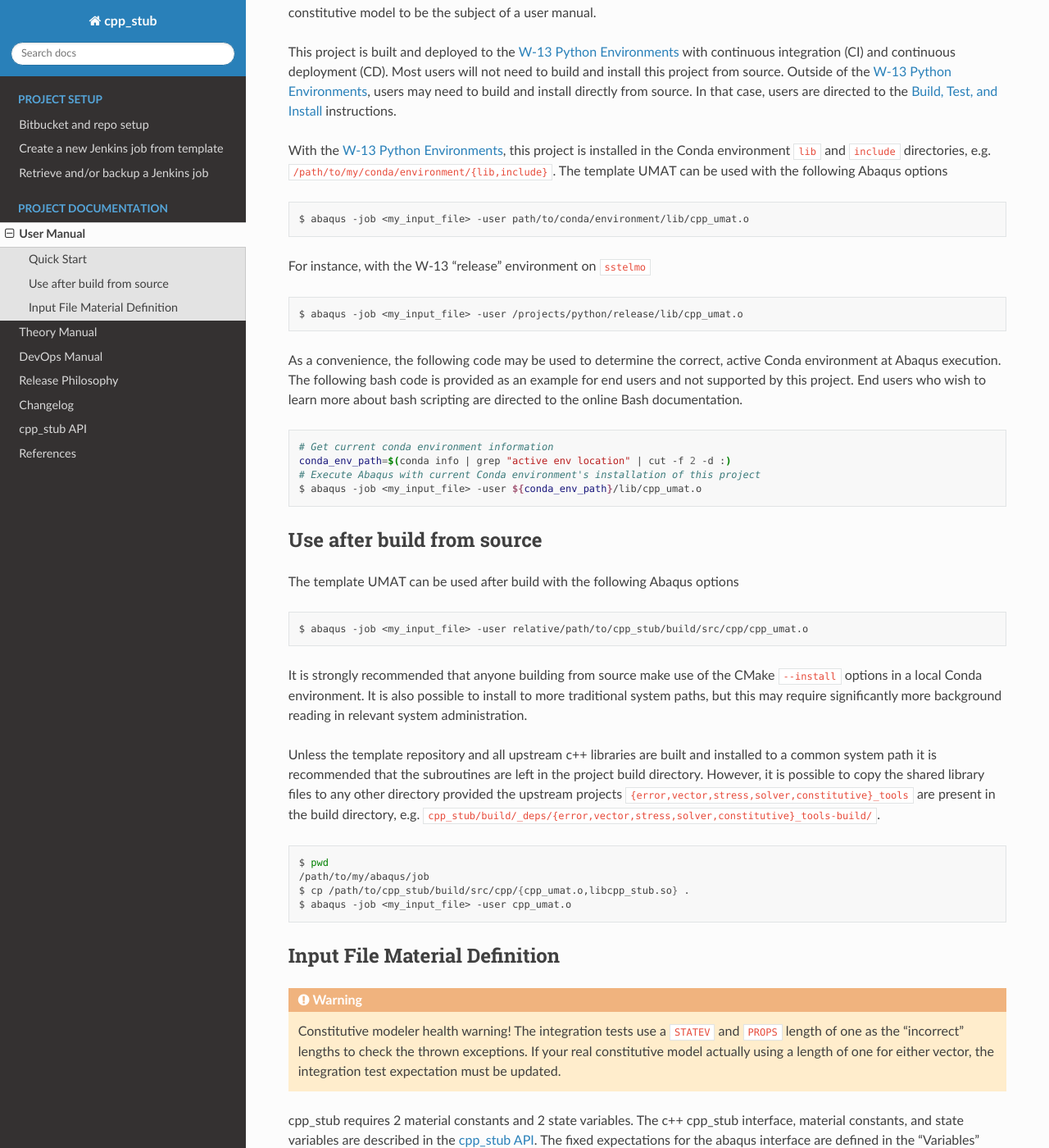
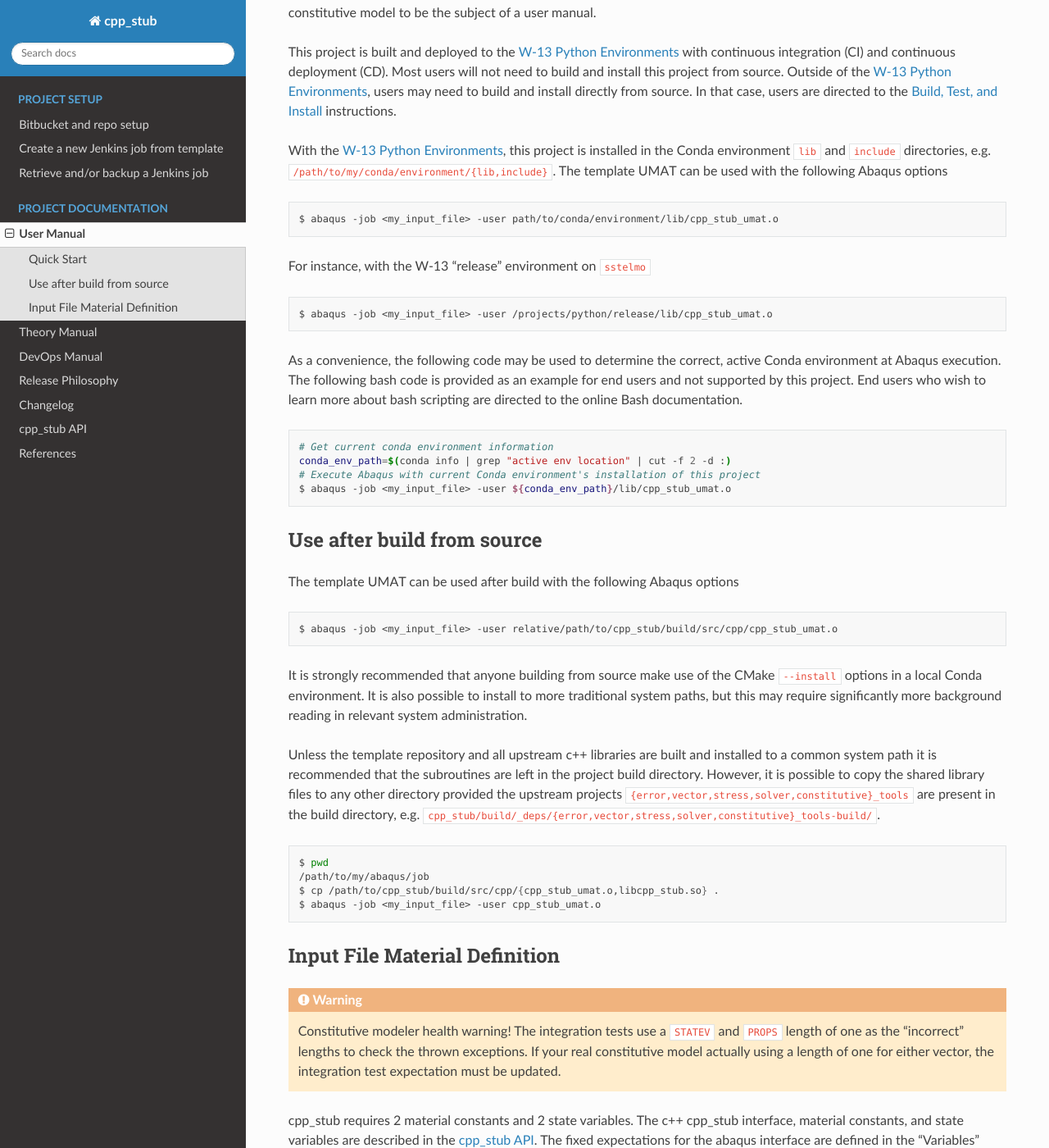
Before and after one commit to lanl/tardigrade-asp, a Sphinx documentation site: the page built from docs/user.rst, in a window 1280 px wide and 1400 px high, scrolled down 261 px. Shown: the whole window at 82% size. Built offline with Sphinx 7.4.7 and the Read the Docs theme 2.0.0, drawn with Linux system fonts in a browser that asks for light colours; cross-references to code outside the pages are shown as plain code.

Commit message:
MAINT: correct the umat name

```diff
--- a/CMakeLists.txt
+++ b/CMakeLists.txt
@@ -9,7 +9,7 @@
 set(ABAQUS_SRC_PATH "src/abaqus")
 
 # Set some Abaqus integration variables
-set(UMAT "cpp_umat")
+set(UMAT "cpp_stub_umat")
 set(MISSING_INTEGRATION_DEPS_MESSAGE "Abaqus integration tests will be skipped.")
 
 # Add installation directory variables
--- a/docs/user.rst
+++ b/docs/user.rst
@@ -23,13 +23,13 @@
 
 .. code:: bash
 
-   $ abaqus -job <my_input_file> -user path/to/conda/environment/lib/cpp_umat.o
+   $ abaqus -job <my_input_file> -user path/to/conda/environment/lib/cpp_stub_umat.o
 
 For instance, with the W-13 "release" environment on ``sstelmo``
 
 .. code:: bash
 
-   $ abaqus -job <my_input_file> -user /projects/python/release/lib/cpp_umat.o
+   $ abaqus -job <my_input_file> -user /projects/python/release/lib/cpp_stub_umat.o
 
 As a convenience, the following code may be used to determine the correct, active Conda environment at Abaqus execution.
 The following bash code is provided as an example for end users and not supported by this project. End users who wish to
@@ -40,7 +40,7 @@
    # Get current conda environment information
    conda_env_path=$(conda info | grep "active env location" | cut -f 2 -d :)
    # Execute Abaqus with current Conda environment's installation of this project
-   $ abaqus -job <my_input_file> -user ${conda_env_path}/lib/cpp_umat.o
+   $ abaqus -job <my_input_file> -user ${conda_env_path}/lib/cpp_stub_umat.o
 
 ***************************
 Use after build from source
@@ -50,7 +50,7 @@
 
 .. code:: bash
 
-   $ abaqus -job <my_input_file> -user relative/path/to/cpp_stub/build/src/cpp/cpp_umat.o
+   $ abaqus -job <my_input_file> -user relative/path/to/cpp_stub/build/src/cpp/cpp_stub_umat.o
 
 It is strongly recommended that anyone building from source make use of the CMake ``--install`` options in a local Conda
 environment. It is also possible to install to more traditional system paths, but this may require significantly more
@@ -66,8 +66,8 @@
 
    $ pwd
    /path/to/my/abaqus/job
-   $ cp /path/to/cpp_stub/build/src/cpp/{cpp_umat.o,libcpp_stub.so} .
-   $ abaqus -job <my_input_file> -user cpp_umat.o
+   $ cp /path/to/cpp_stub/build/src/cpp/{cpp_stub_umat.o,libcpp_stub.so} .
+   $ abaqus -job <my_input_file> -user cpp_stub_umat.o
 
 ******************************
 Input File Material Definition
```
Also changed, not shown: docs/api.rst (+4 -4 lines), 3 other files.
